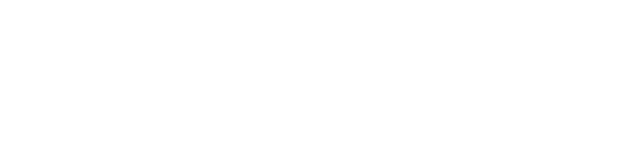
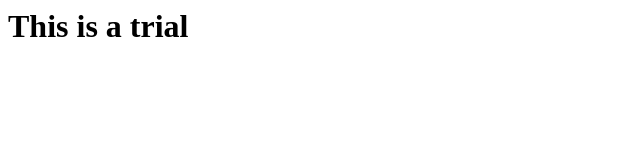
Before and after one commit to waqvirk/git-flow, a plain HTML site: page index.html in a window 1280 px wide. Shown: the whole page, without its empty margins (0-640 px from the left). Drawn offline with Linux system fonts and the light colour scheme.

Commit message:
added h1 title: 'This is a trial'

```diff
--- a/index.html
+++ b/index.html
@@ -1,3 +1,4 @@
+<h1>This is a trial<h1>
 <!DOCTYPE html>
 <html lang="en">
 <head>
```
